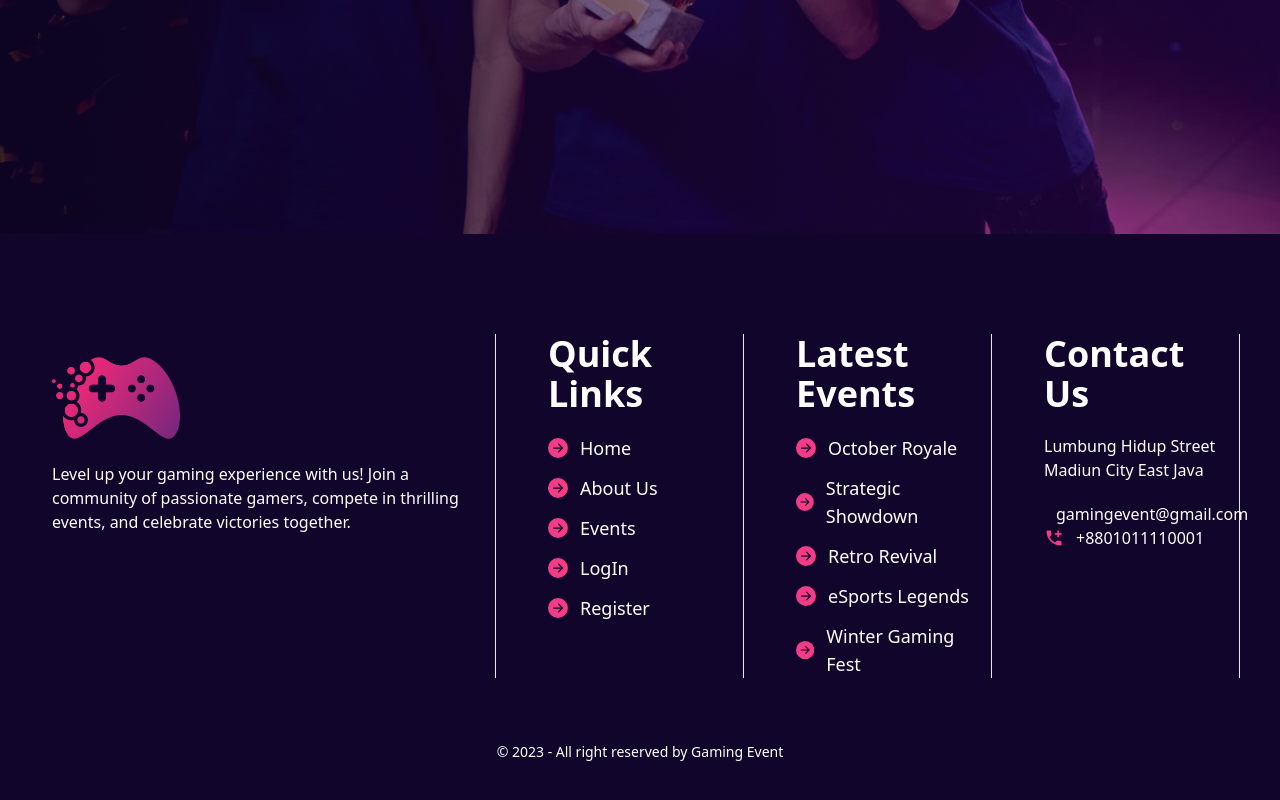
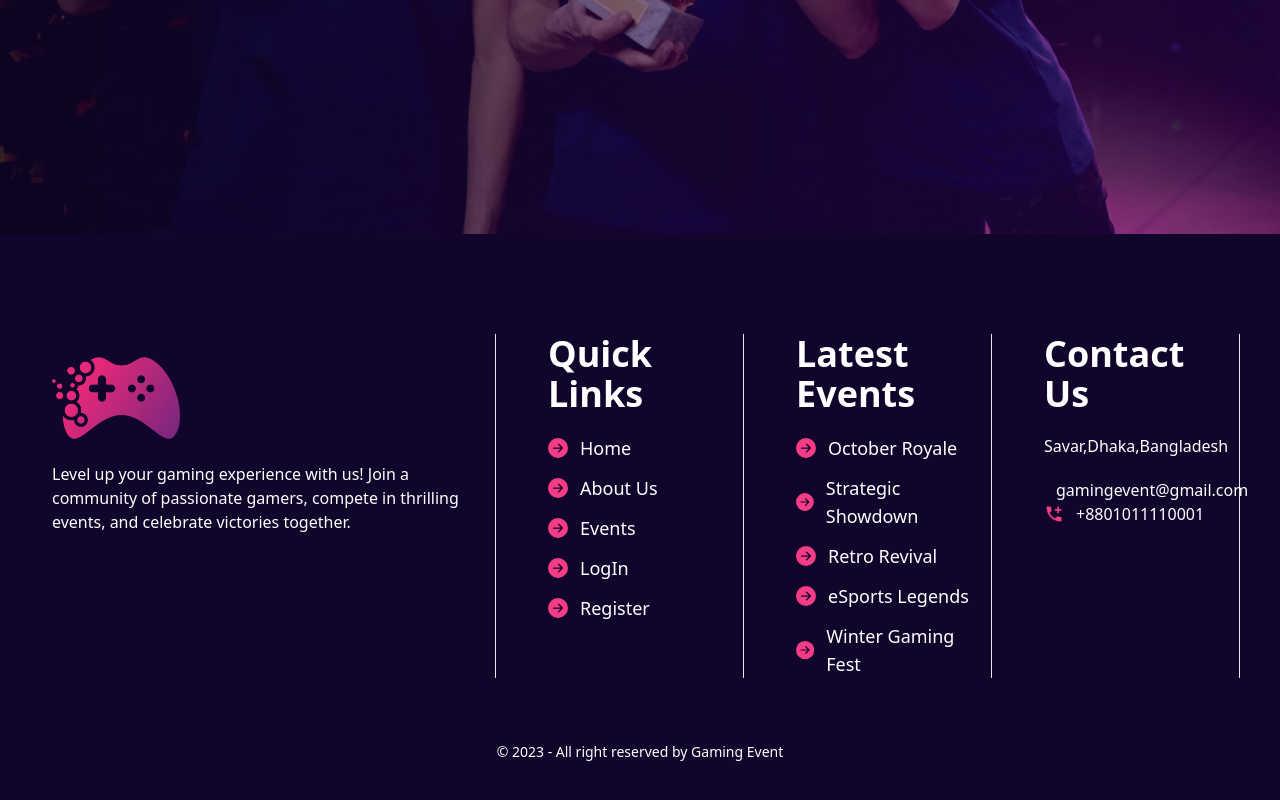
Before and after one commit to hasib321/gamingEvent, a React (Vite) app: page / in a window 1280 px wide. Shown: the part 4083-4883 px from the top of the page. Built offline with nearby package versions, Linux system fonts and the light colour scheme; no server answers.

Commit message:
places updated

```diff
--- a/src/pages/ErrorPage/ErrorPage.jsx
+++ b/src/pages/ErrorPage/ErrorPage.jsx
@@ -12,7 +12,7 @@ const ErrorPage = () => {
         {error.status === 404 && (
           <div className=" mt-6">
             <Link to="/">
-              <button className="bg-green-500 px-2 rounded-md py-1 text-white">
+              <button className="bg-[#f43b86] px-2 rounded-md py-1 text-white">
                 GO HOME
               </button>
             </Link>
--- a/src/pages/Footer/Footer.jsx
+++ b/src/pages/Footer/Footer.jsx
@@ -93,7 +93,7 @@ const Footer = () => {
               <h1 className="text-4xl font-bold">Contact Us</h1>
             </div>
             <div className="mt-5">
-              <p>Lumbung Hidup Street Madiun City East Java</p>
+              <p>Savar,Dhaka,Bangladesh</p>
             </div>
             <div className="mt-5">
               <p className="flex items-center gap-3 ">
--- a/src/pages/Progressbar/Progressbar.jsx
+++ b/src/pages/Progressbar/Progressbar.jsx
@@ -11,7 +11,7 @@ const Progressbar = () => {
               92%
             </div>
             <div className="mt-5">
-              <h1 className="text-white text-xl">Gaming Skills </h1>
+              <h1 className="text-white text-xl">Gaming Skills</h1>
             </div>
           </div>
           <div className="text-center">
```
